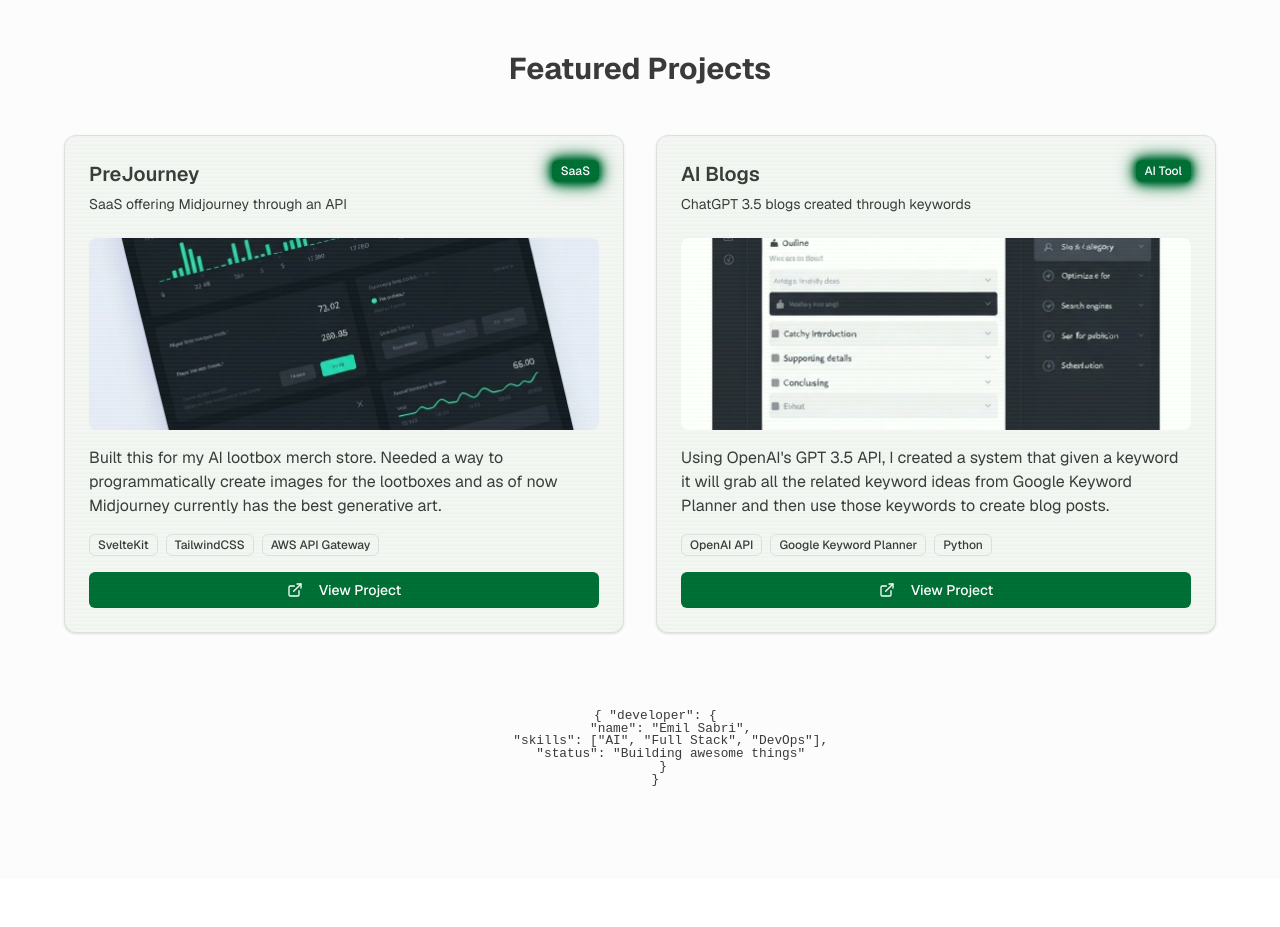
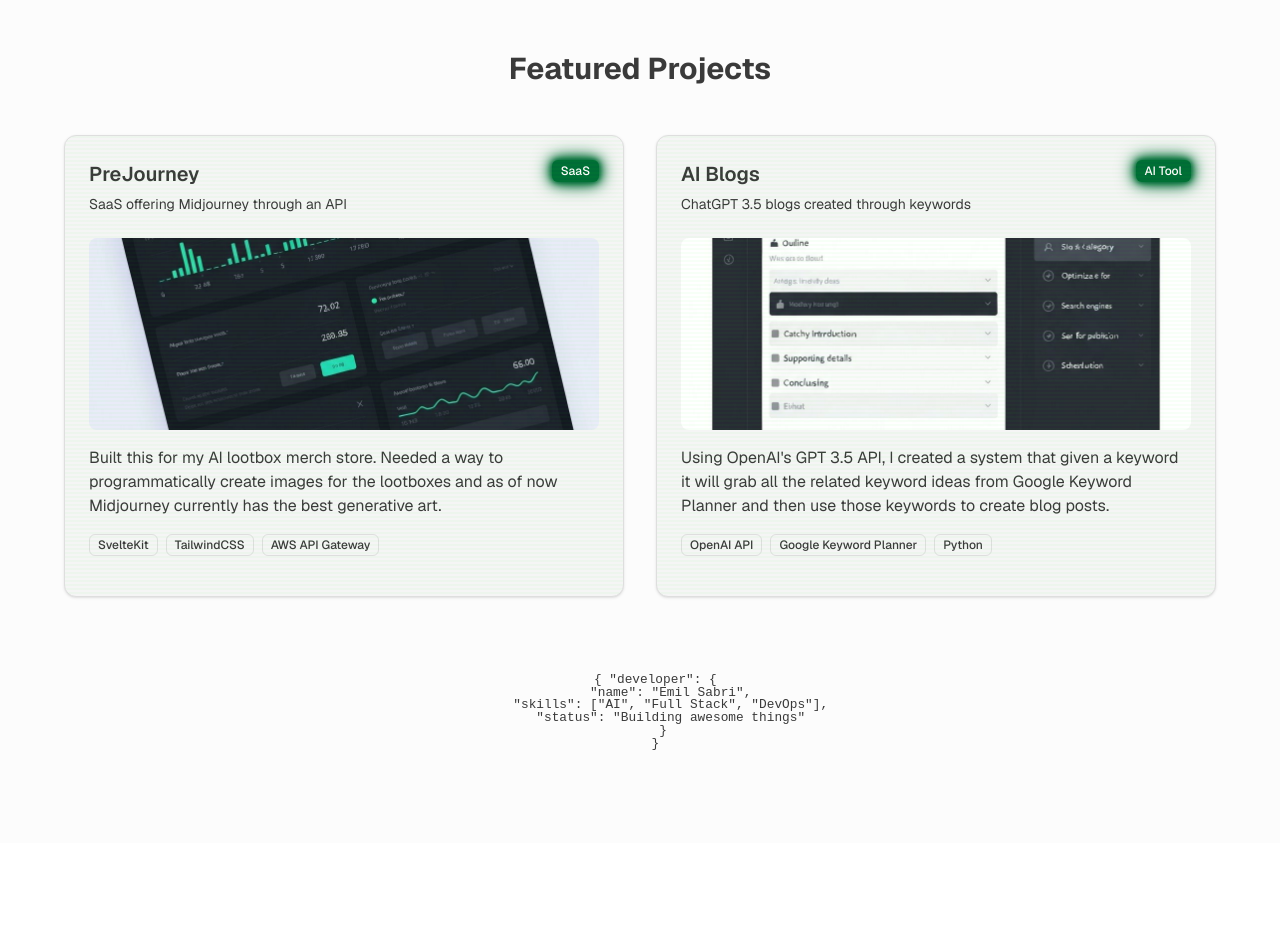
Before and after one commit to EmilSabri/EmilSabri, a Next.js app in the folder main/: page / in a window 1280 px wide. Shown: the part 2360-3287 px from the top of the page. Built offline with nearby package versions, Linux system fonts and the light colour scheme.

Commit message:
Made project btn optional

```diff
--- a/main/app/page.tsx
+++ b/main/app/page.tsx
@@ -206,7 +206,7 @@ export default function Portfolio() {
               imageAlt="PreJourney Dashboard"
               content="Built this for my AI lootbox merch store. Needed a way to programmatically create images for the lootboxes and as of now Midjourney currently has the best generative art."
               technologies={["SvelteKit", "TailwindCSS", "AWS API Gateway"]}
-              projectUrl="https://prejourney.com"
+              // projectUrl="https://prejourney.com"
               badgeText="SaaS"
             />
 
@@ -217,7 +217,7 @@ export default function Portfolio() {
               imageAlt="AI Blogs Interface"
               content="Using OpenAI's GPT 3.5 API, I created a system that given a keyword it will grab all the related keyword ideas from Google Keyword Planner and then use those keywords to create blog posts."
               technologies={["OpenAI API", "Google Keyword Planner", "Python"]}
-              projectUrl="https://brionfog.com"
+              // projectUrl="https://brionfog.com"
               badgeText="AI Tool"
             />
           </div>
--- a/main/components/project-card.tsx
+++ b/main/components/project-card.tsx
@@ -55,13 +55,15 @@ export function ProjectCard({
             </Badge>
           ))}
         </div>
+        {projectUrl && (
           <Button asChild className="w-full glitch-hover">
             <Link href={projectUrl} target="_blank">
               <ExternalLink className="w-4 h-4 mr-2" />
               View Project
             </Link>
           </Button>
+        )}
       </CardContent>
     </Card>
-  )
+  );
 }
```
Lines whose indentation alone changed are shown as unchanged.
